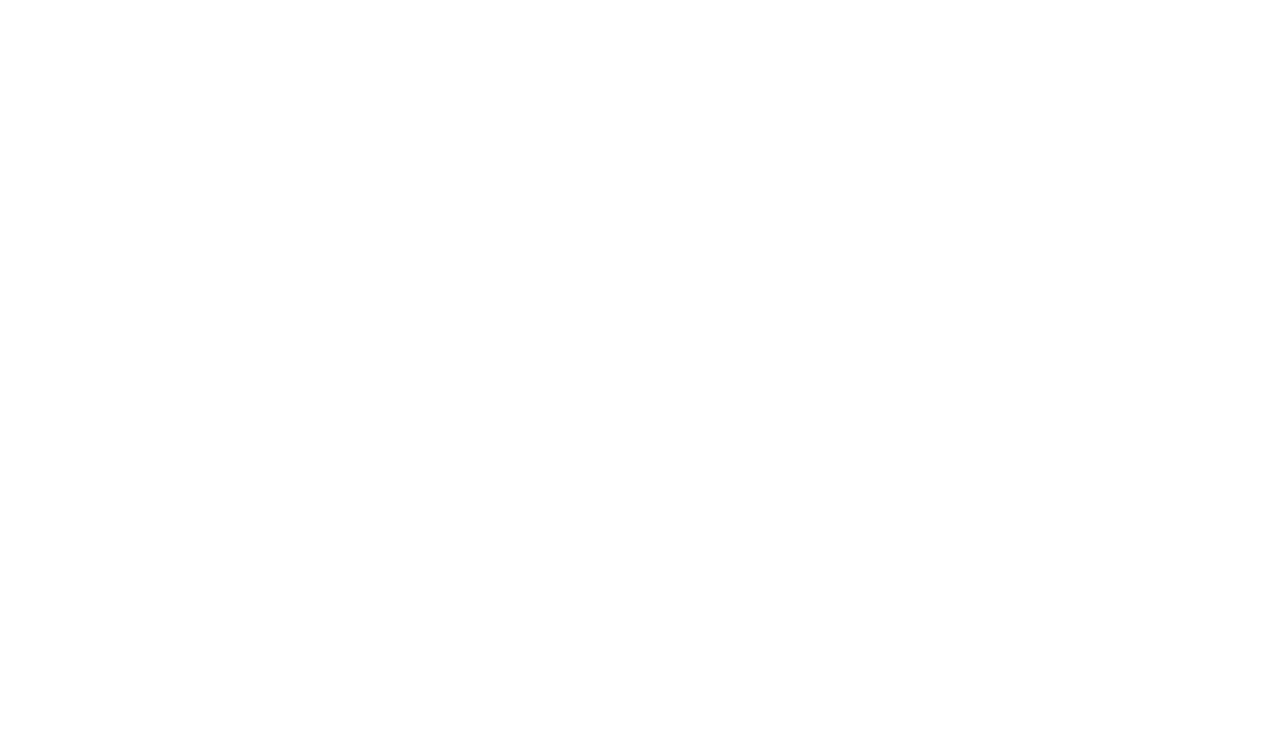
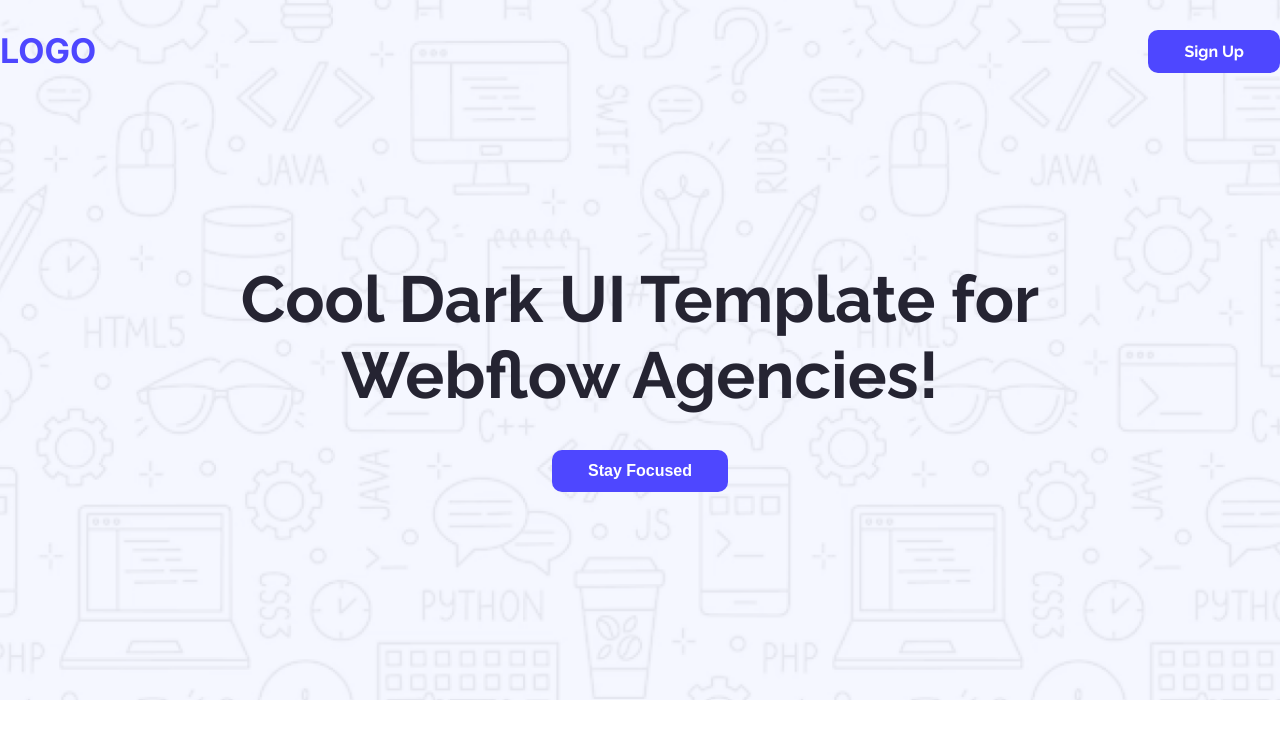
Before and after one commit to biplobrana007/assignment-01, a plain HTML site: page index.html in a window 1280 px wide. Drawn offline with Linux system fonts and the light colour scheme.

Commit message:
header (nav + banner) section added

```diff
--- a/index.html
+++ b/index.html
@@ -1,12 +1,31 @@
 <!DOCTYPE html>
 <html lang="en">
+
 <head>
     <meta charset="UTF-8">
     <meta name="viewport" content="width=device-width, initial-scale=1.0">
     <title>My First Website</title>
+    <link rel="preconnect" href="https://fonts.googleapis.com">
+    <link rel="preconnect" href="https://fonts.gstatic.com" crossorigin>
+    <link
+        href="https://fonts.googleapis.com/css2?family=Inter:ital,opsz,wght@0,14..32,100..900;1,14..32,100..900&family=Raleway:ital,wght@0,100..900;1,100..900&display=swap"
+        rel="stylesheet">
     <link rel="stylesheet" href="style.css">
 </head>
+
 <body>
+    <header>
+        <nav class="container">
+            <h2 class="logo interFont            ">LOGO</h2>
+            <button class="signUp ralewayFont btn">Sign Up</button>
+        </nav>
+        <div class="banner">
+            <h2 class="ralewayFont">Cool Dark UI Template for</h1>
+            <h2 class="ralewayFont"> Webflow Agencies!</h2>
+            <button class="btn">Stay Focused</button>
+        </div>
+    </header>
 
 </body>
+
 </html>
--- a/style.css
+++ b/style.css
@@ -0,0 +1,79 @@
+*{
+    margin: 0;
+    padding: 0;
+}
+
+/* ---------------------------------------------FONTS */
+
+.interFont {
+    font-family: "Inter", sans-serif;
+    font-optical-sizing: auto;
+    font-style: normal;
+  }
+
+  .ralewayFont{
+    font-family: "Raleway", sans-serif;
+    font-optical-sizing: auto;
+    font-style: normal;
+  }
+
+/* .........................SHARED CLASSES */
+
+.container{
+    max-width: 1440px;
+    margin: auto;
+}
+
+.btn{
+    border: none;
+    background-color: #4e47ff;
+    border-radius: 10px ;
+    color: white;
+    font-size: 16px ;
+    font-weight: bold;
+}
+
+
+
+/* ..........................HEADER SECTION START */
+header{
+    background: url(images/Hero-bg.png);
+    background-size: cover;
+    background-repeat: no-repeat;
+    background-position: center;
+    height: 700px;
+
+}
+nav{
+    display: flex;
+    justify-content: space-between;
+    padding: 30px 0;
+}
+
+.logo{
+    font-size: 34px;
+    color: #4e47ff;
+}
+
+.signUp{
+    padding: 12px 36px;
+}
+
+.banner{
+    text-align: center;
+    margin: 158px 0;
+}
+
+.banner h2{
+    font-size: 65px;
+    font-weight: bold;
+    color: #252432;
+
+
+}
+
+.banner button{
+    padding: 12px 36px;
+    margin-top: 37px;
+}
+/* ..............................................HEADER SECTION END */
```
